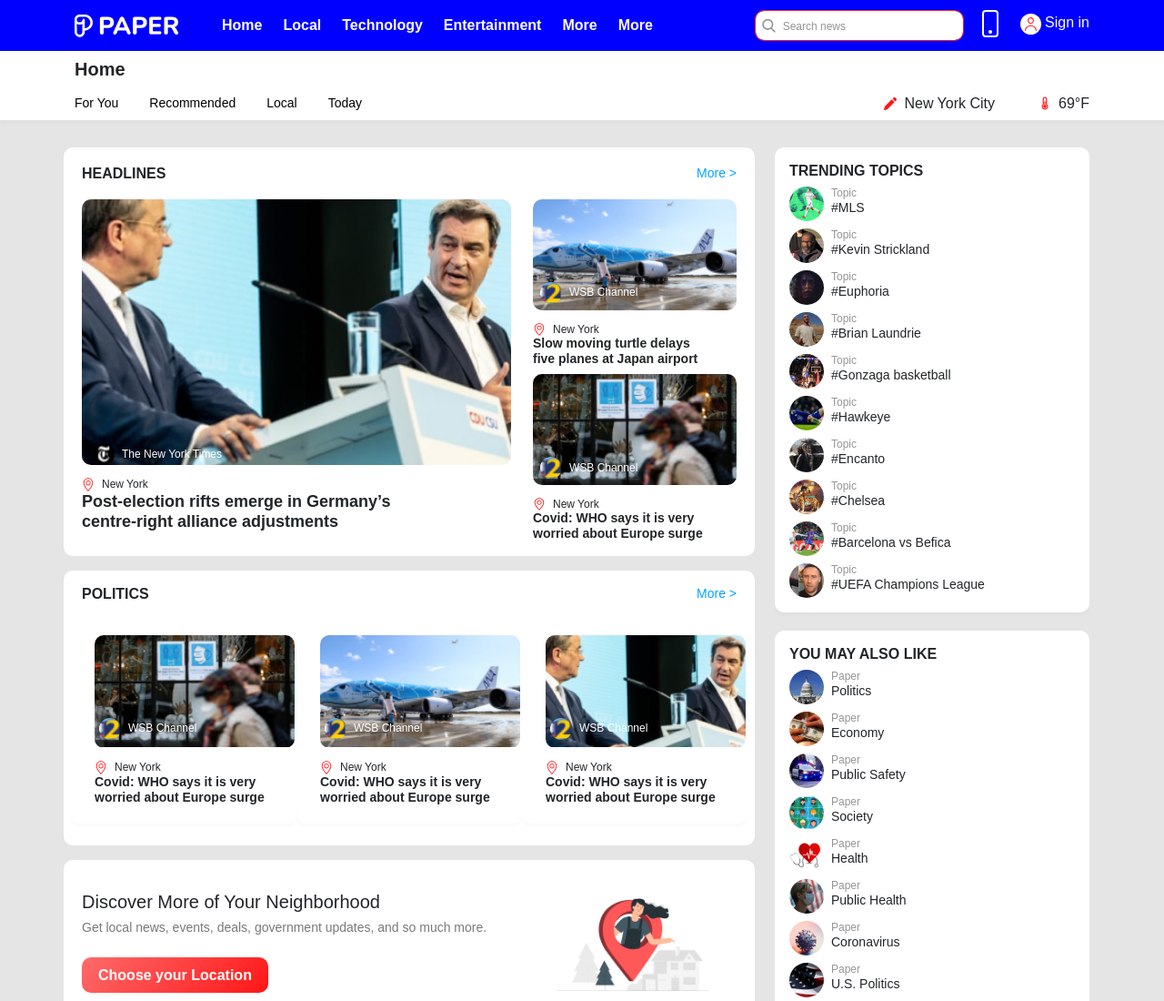
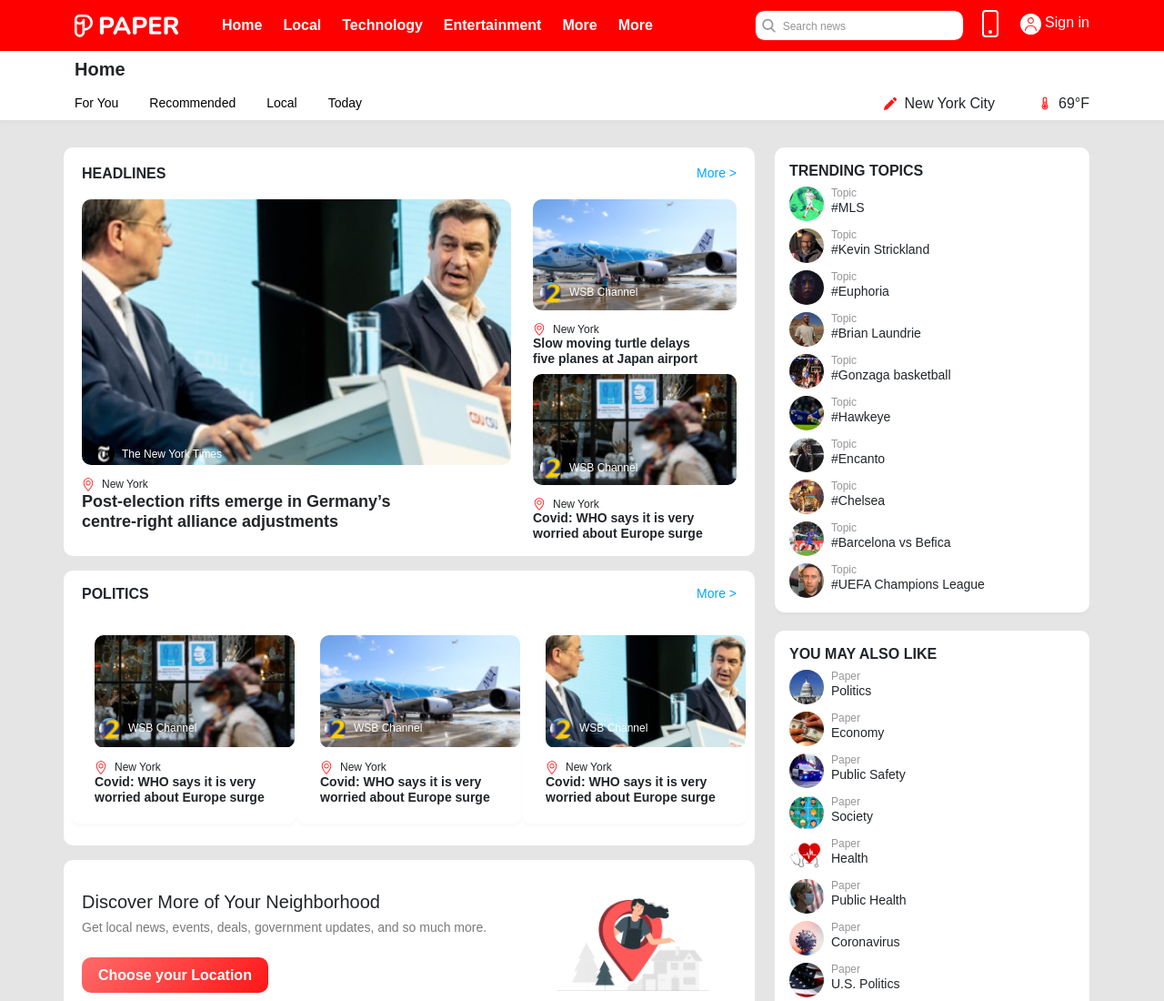
Before and after one commit to ChiranGit123/paper_website, a plain HTML site: page index.html in a window 1280 px wide. Shown: the top 1100 px of the page at 91% size. Drawn offline with Linux system fonts and the light colour scheme.

Commit message:
header bg color chnage

```diff
--- a/css/style.css
+++ b/css/style.css
@@ -176,7 +176,7 @@ button:focus {
 
 .main-header {
   padding: 11px 0;
-  background: blue;
+  background: rgb(255, 0, 0);
 }
 
 .main-nav li {
```
